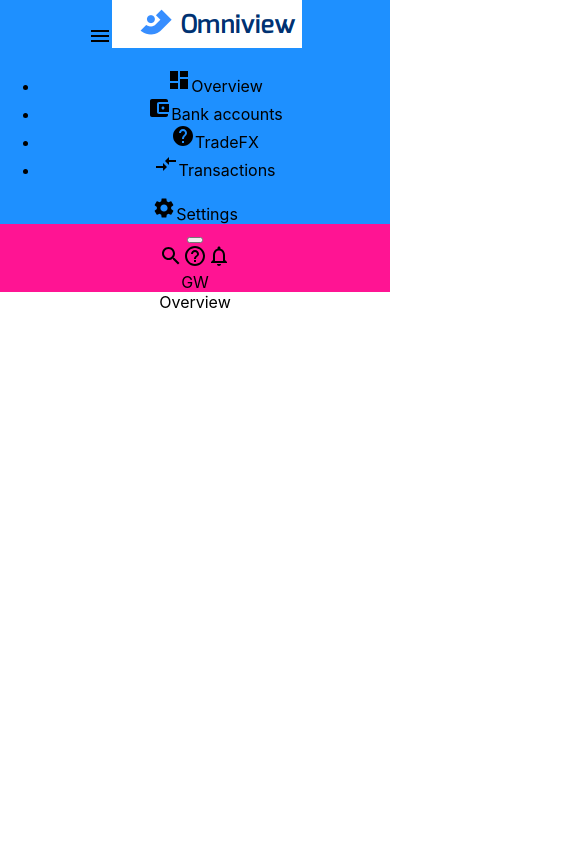
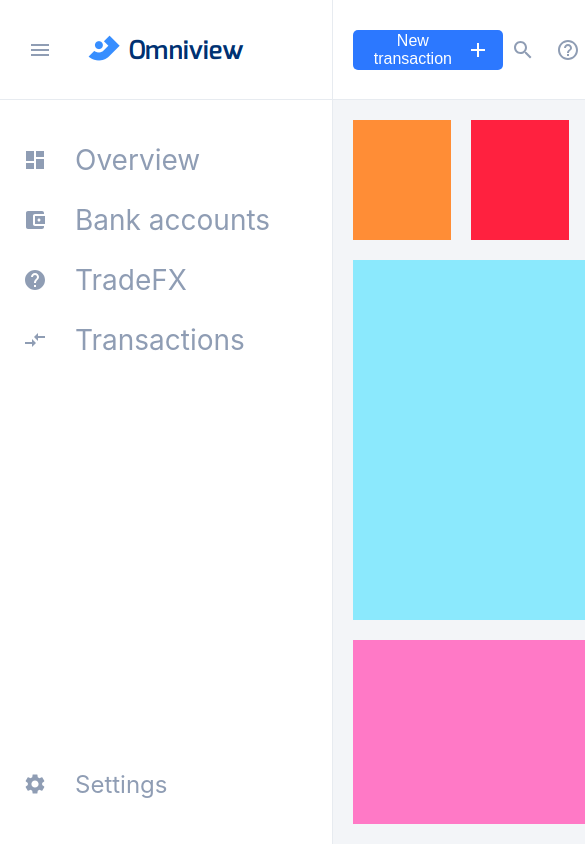
Before and after one commit to ShotgunBilly/fintory, a React (Create React App) app: page / in a window 390 px wide. Shown: the top 844 px of the page, 585 px wide, since content can reach past the window. Built offline with nearby package versions, Linux system fonts and the light colour scheme.

Commit message:
added style (animation & responsiveness) added additional html structure to App-main added general functions

```diff
--- a/src/App.css
+++ b/src/App.css
@@ -1,9 +1,265 @@
-.App {
-  text-align: center;
+:root {
+  --white: #fff;
+  --light-gray: #e7ebf0;
+  --even-lighter-gray: #f3f5f8;
+  --gray: #8f9db4;
+  --dark-gray: #44475a;
+  --pink: #ff79c6;
+  --cyan: #8be9fd;
+  --blue: #2c78ff;
+  --green: #50fa7b;
+  --orange: #ffb86c;
 }
 
-.App-profile {
+.App {
+  display: grid;
+  grid-template-columns: 333px 4fr;
+  grid-template-rows: 100px auto;
+  grid-template-areas:
+  "drawer header"
+  "drawer main";
+  height: 100vh;
+  color: var(--gray);
+}
+
+.App-drawer {
+  grid-area: drawer;
+  display: flex;
+  flex-direction: column;
+  border-right: 1px solid var(--light-gray);
+}
+
+
+.App-drawer header {
+  flex: 0 0 100px;
+  display: flex;
+  align-items: center;
+  box-sizing: border-box;
+  border-bottom: 1px solid var(--light-gray);
+  padding: 20px;
+}
+
+.App-drawer main {
+  flex: 1 1 auto;
+  padding: 30px 0;
+}
+
+.App-drawer nav {
+  font-size: 28px;
+}
+
+.App-drawer ul {
+  margin: 0px;
+  padding: 0px;
+}
+
+.App-drawer li {
+  display: flex;
+  flex-flow: row nowrap;
+  align-items: center;
+  width: calc(100% + 5px);
+  margin-left: -5px;
+  border-radius: 0 5px 5px 0;
+  transition: transform 340ms,
+              color 340ms,
+              background-color 340ms;
+  cursor: pointer;
+  user-select: none;
+}
+
+.App-drawer li:hover {
+  transform: translateX(5px);
+  color: var(--white);
+  background-color: var(--blue);
+}
+
+.App-drawer li:active {
+  transform: translateX(5px);
+  color: var(--white);
+  background-color: var(--pink);
+}
+
+.App-drawer li i {
+  margin: 10px 20px;
+  background-color: transparent;
+}
+
+.App-drawer footer {
+  flex: 0 0 auto;
+  padding: 30px 0;
+  font-size: 24px;
+}
+
+.App-drawer .settings {
+  display: flex;
+  flex-flow: row nowrap;
+  align-items: center;
+  width: calc(100% + 5px);
+  margin-left: -5px;
+  border-radius: 0 5px 5px 0;
+  transition: transform 340ms,
+              color 340ms,
+              background-color 340ms;
+  cursor: pointer;
+  user-select: none;
+}
+
+.App-drawer .settings i {
+  margin: 10px 20px;
+  background-color: transparent;
+}
+
+.App-drawer .settings:hover {
+  transform: translateX(5px);
+  color: var(--white);
+  background-color: var(--blue);
+}
+
+.App-drawer .settings:active {
+  transform: translateX(5px);
+  color: var(--white);
+  background-color: var(--pink);
+}
+
+.App-drawer ul {
+  list-style-type: none;
+}
+
+.App-header {
+  grid-area: header;
+  display: flex;
+  border-bottom: 1px solid var(--light-gray);
+  padding: 20px;
+}
+
+.header-left {
+  flex: 1 1 auto;
+  display: flex;
+  align-items: center;
+}
+
+.header-right {
+  flex: 0 0 auto;
+  display: flex;
+  justify-content: center;
+  align-items: center;
+}
+
+.header-right > i {
+  margin-right: 5px;
+}
+
+i {
+  display: grid;
+  place-items: center;
+  width: 40px;
+  height: 40px;
+  background-color: var(--white);
+}
+
+.icon-button {
+  cursor: pointer;
+  transition: background-color 340ms, color 340ms;
+}
+
+.icon-button:hover {
+  color: var(--white);
+  background-color: var(--blue);
+}
+
+.icon-button:active {
+  color: var(--white);
+  background-color: var(--pink);
+}
+
+.button {
+  display: flex;
+  flex-flow: row nowrap;
+  align-items: center;
+  width: auto;
+  height: 40px;
+  overflow: hidden;
+  padding: 0 10px;
+  border-radius: 5px;
+  background-color: var(--blue);
+  transition: background-color 340ms,
+              color 340ms;
+  cursor: pointer;
+  user-select: none;
+}
+
+.button:hover {
+  background-color: var(--orange);
+}
+
+.button:active {
+  background-color: var(--pink);
+}
+
+.button button {
+  font-size: 16px;
+  border-width: 0;
+  color: var(--white);
+  background-color: transparent;
+  line-height: normal;
+  -webkit-appearance: none;
+  cursor: pointer;
+}
+
+.button i {
+  color: var(--white);
+  background-color: transparent;
+}
+
+.header-profile {
+  display: grid;
+  place-items: center;
+  width: 48px;
+  height: 48px;
   border-radius: 50%;
+  background-color: var(--light-gray);
+  font-size: 24px;
+  transition: background-color 340ms,
+              color 340ms;
+  cursor: pointer;
+  user-select: none;
+}
+
+.header-profile:hover {
+  color: var(--white);
+  background-color: var(--blue);
+}
+
+.header-profile:active {
+  color: var(--white);
+  background-color: var(--pink);
+}
+
+
+.App-main {
+  padding: 20px;
+  background-color: var(--even-lighter-gray);
+}
+
+.overview {
+  display: flex;
+  flex-flow: column nowrap;
+  height: 100%;
+}
+
+.overview header.highlight {
+  flex: 0 0 120px;
+  display: grid;
+  grid-template-columns: repeat(3, 1fr);
+  grid-gap: 20px;
+  margin-bottom: 20px;
+}
+
+.overview main {
+  flex: 1 1 auto;
+  display: grid;
+  grid-template-rows: repeat(auto-fit, 360px);
+  grid-gap: 20px;
 }
 
 /*
--- a/src/App.js
+++ b/src/App.js
@@ -34,17 +34,17 @@ class App extends Component {
     activeLink: 'Overview'
   }
 
-  handleChange = ({ key, value }) => {
-    this.setState({ [key]: value })
-  }
+  // handleChange = ({ key, value }) => {
+  //   this.setState({ [key]: value })
+  // }
 
   render () {
     const { activeLink } = this.state
     return (
       <div className='App'>
         <Drawer links={LINKS} onChange={activeLink => this.setState({activeLink})}/>
-        <Header additionalElements={<button/>} user={'GW'}/>
-        <main>
+        <Header user={'GW'}/>
+        <main className={'App-main'}>
           {{
             'Overview': <Overview/>,
             'Bank accounts': <BankAccounts/>,
--- /dev/null
+++ b/src/components/Button.jsx
@@ -0,0 +1,11 @@
+import React from 'react'
+
+const Button = ({ name, icon, onClick }) => {
+  return (
+    <div className={'button'} onClick={() => onClick(name)}>
+      <button name={name}>{name}</button>
+      <i>{icon}</i>
+    </div>
+  )
+}
+export default Button
--- a/src/components/Drawer.jsx
+++ b/src/components/Drawer.jsx
@@ -9,12 +9,10 @@ export default class Drawer extends Component {
   render() {
     const { links, onChange } = this.props
     return (
-      <aside style={{'background-color': 'dodgerblue'}}>
+      <aside className={'App-drawer'}>
         <header>
-          <div>
-            <Menu/>
-            <img src={logo} alt='logo of omniview'/>
-          </div>
+          <i className={'icon-button'}><Menu/></i>
+          <img src={logo} alt='logo of omniview'/>
         </header>
         <main>
           <nav>
@@ -32,8 +30,8 @@ export default class Drawer extends Component {
           </nav>
         </main>
         <footer>
-          <div onClick={() => onChange('Settings')}>
-            <Settings/>
+          <div className={'settings'} onClick={() => onChange('Settings')}>
+            <i><Settings/></i>
             Settings
           </div>
         </footer>
--- a/src/components/Header.jsx
+++ b/src/components/Header.jsx
@@ -1,19 +1,29 @@
 import React, { Component } from 'react'
-import { Search, HelpOutline, NotificationsNone } from '@material-ui/icons'
+import Button from 'components/Button'
+import {
+  Add,
+  Search,
+  HelpOutline,
+  NotificationsNone
+} from '@material-ui/icons'
 
 export default class Header extends Component {
   render() {
-    const { additionalElements, user } = this.props
+    const { user } = this.props
     return (
-      <header  style={{'background-color': 'deeppink'}}>
-        <div>
-          {additionalElements}
+      <header className={'App-header'}>
+        <div className={'header-left'}>
+          <Button
+            name={'New transaction'}
+            icon={<Add/>}
+            onClick={name => alert(name)}
+          />
         </div>
-        <div>
-          <Search/>
-          <HelpOutline/>
-          <NotificationsNone/>
-          <div className={'App-profile'}>
+        <div className={'header-right'}>
+          <i className={'icon-button'}><Search/></i>
+          <i className={'icon-button'}><HelpOutline/></i>
+          <i className={'icon-button'}><NotificationsNone/></i>
+          <div className={'header-profile'}>
             {user}
           </div>
         </div>
--- a/src/screens/BankAccounts.jsx
+++ b/src/screens/BankAccounts.jsx
@@ -1,2 +1,2 @@
-const BankAccounts = () => 'BankAccounts'
+const BankAccounts = () => 'Bank accounts'
 export default BankAccounts
--- a/src/screens/Overview.jsx
+++ b/src/screens/Overview.jsx
@@ -3,9 +3,17 @@ import React, { Component } from 'react'
 export default class Overview extends Component {
   render() {
     return (
-      <main>
-        Overview
-      </main>
+      <div className={'overview'}>
+        <header className={'highlight'}>
+          <div style={{'background-color': '#ff8d36'}}></div>
+          <div style={{'background-color': '#ff213f'}}></div>
+          <div style={{'background-color': '#2c78ff'}}></div>
+        </header>
+        <main>
+          <div style={{'background-color': '#8be9fd'}}></div>
+          <div style={{'background-color': '#ff79c6'}}></div>
+        </main>
+      </div>
     )
   }
 }
```
